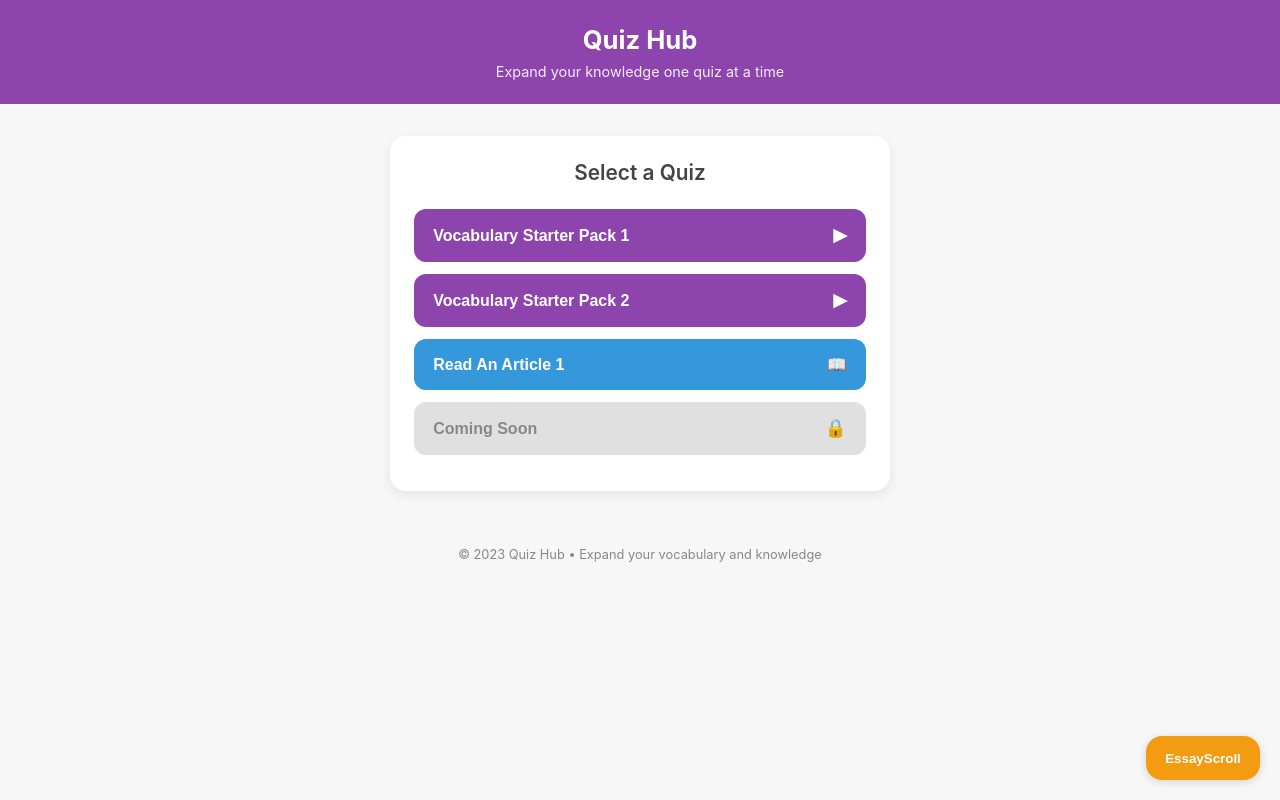
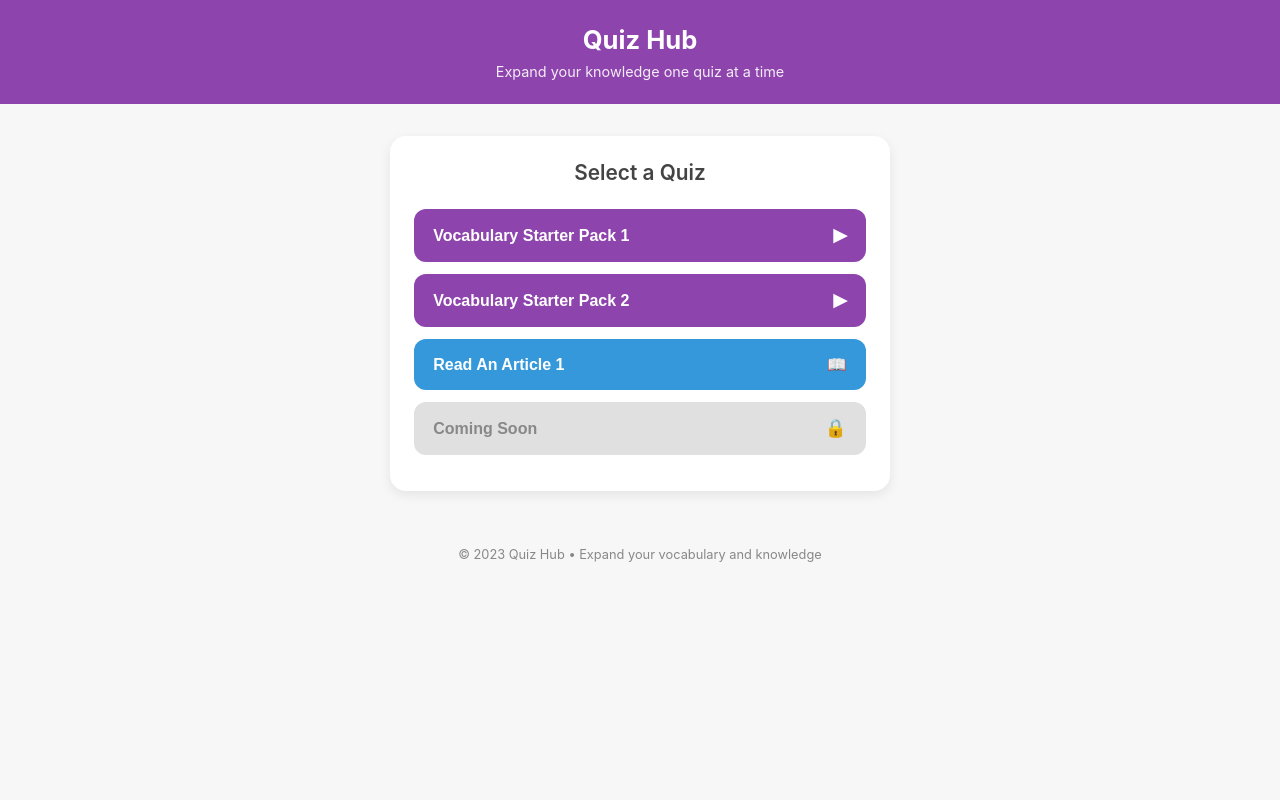
Before and after one commit to JuvannaJurno/YDSTUDY, a plain HTML site: page index.html in a window 1280 px wide. Drawn offline with Linux system fonts and the light colour scheme.

Commit message:
Update index.html

```diff
--- a/index.html
+++ b/index.html
@@ -189,10 +189,6 @@
     </button>
   </div>
 
-  <button class="feature-btn" onclick="window.location.href='EssayScroll.html'">
-    EssayScroll
-  </button>
-
   <footer>
     <p>© 2023 Quiz Hub • Expand your vocabulary and knowledge</p>
   </footer>
```
